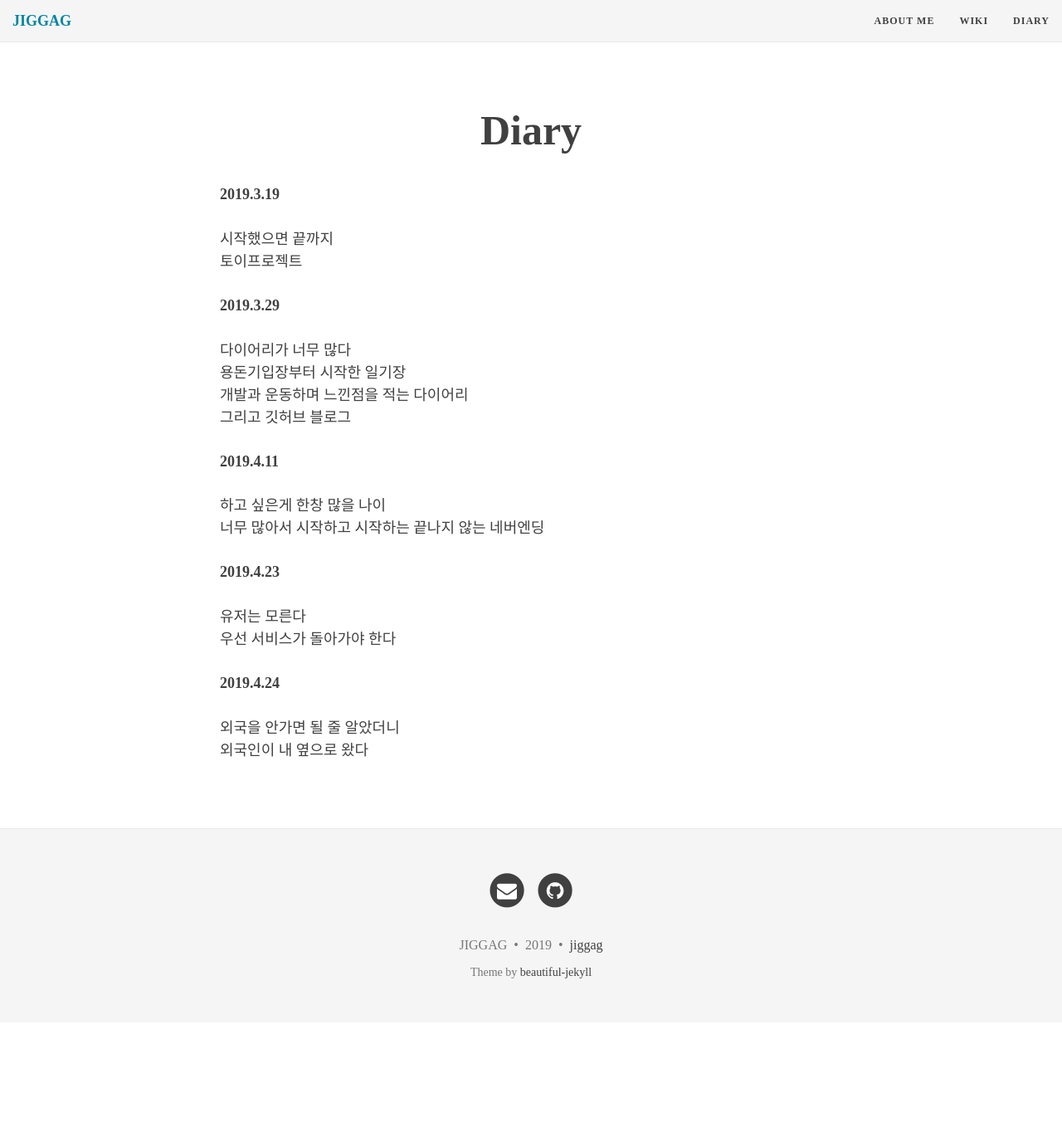
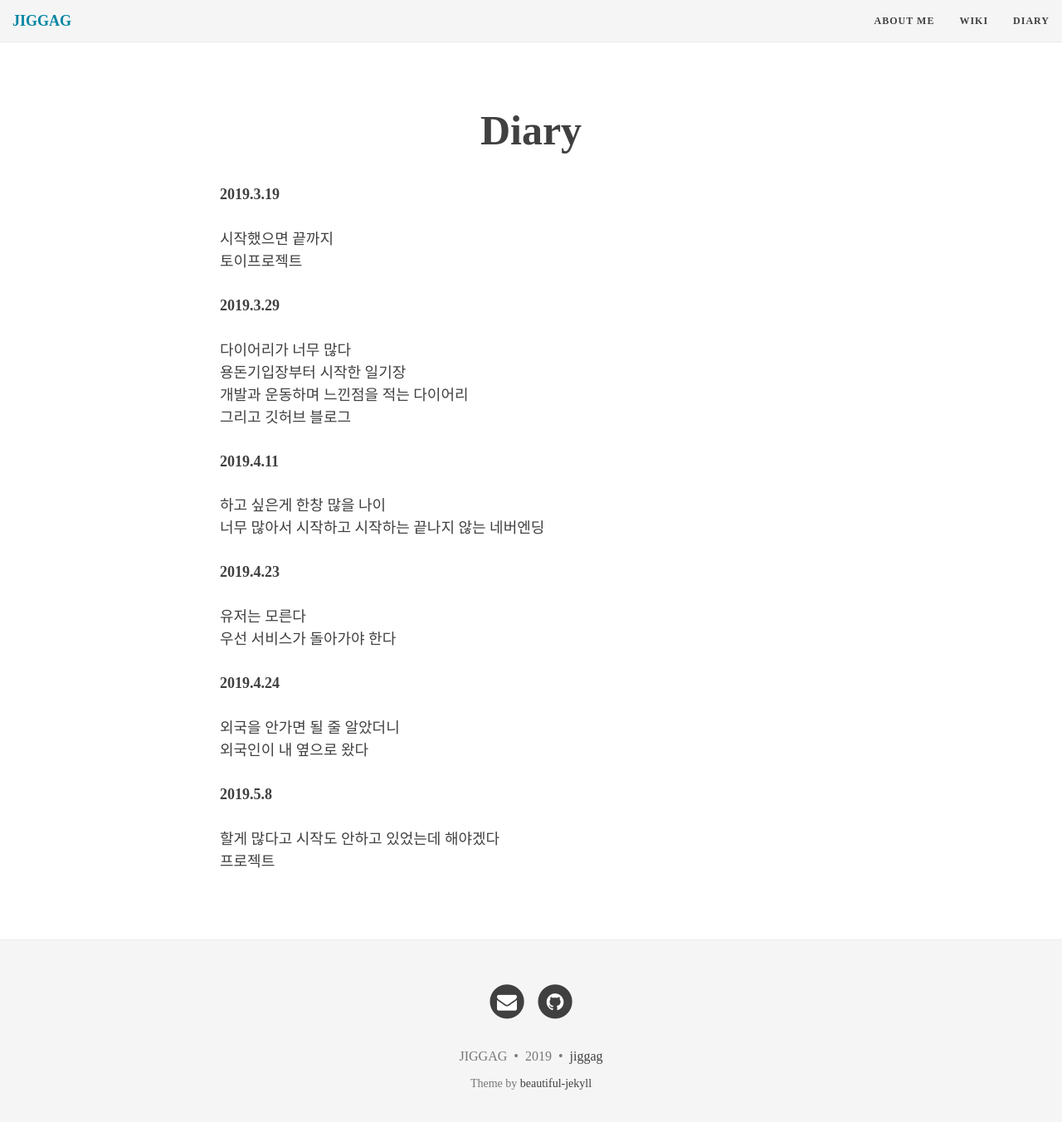
Before and after one commit to jiggag/jiggag.github.io, a Jekyll site: the page built from diary.md, in a window 1280 px wide and 1366 px high. Shown: the top 1352 px of the window at 83% size. Built offline with Jekyll 4.4.1, drawn with Linux system fonts in a browser that asks for light colours; nearby versions of some CDN libraries.

Commit message:
Update diary.md

```diff
--- a/diary.md
+++ b/diary.md
@@ -23,3 +23,7 @@ title: Diary
 #### 2019.4.24
 외국을 안가면 될 줄 알았더니
 외국인이 내 옆으로 왔다
+
+#### 2019.5.8
+할게 많다고 시작도 안하고 있었는데 해야겠다
+프로젝트
```
